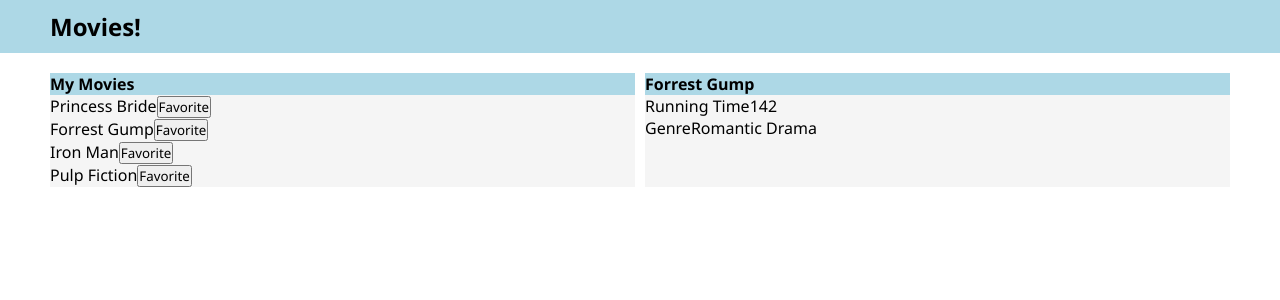
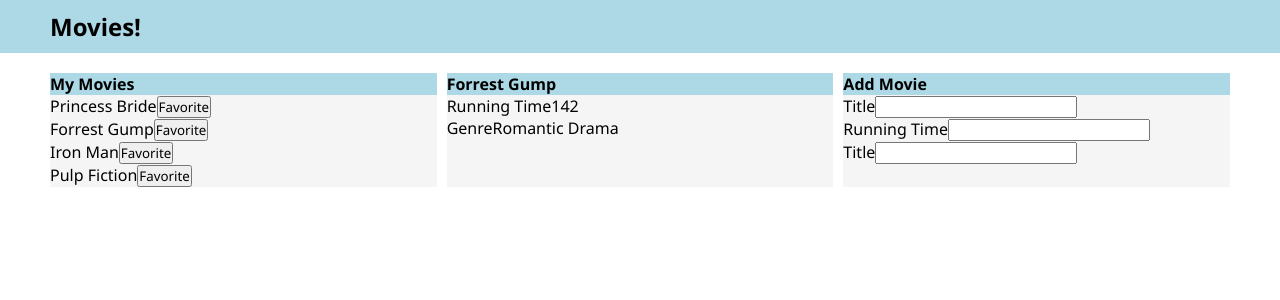
Before and after one commit to urielMart27/movies_frontend, a React (Create React App) app: page / in a window 1280 px wide. Shown: the top 300 px of the page. Built offline with nearby package versions, Linux system fonts and the light colour scheme.

Commit message:
Form is wired up to State

```diff
--- a/src/App.jsx
+++ b/src/App.jsx
@@ -2,6 +2,7 @@
 import Header from "./components/Header/Header";
 import MovieList from "./components/MovieList/MovieList";
 import MovieInfo from "./components/MovieInfo/MovieInfo";
+import NewMovieForm from "./components/NewMovieForm/NewMovieForm";
 
 function App() {
   const selectedMovie = {
@@ -16,6 +17,7 @@
       <div className="flex-container">
         <MovieList />
         <MovieInfo movieObj={selectedMovie} />
+        <NewMovieForm />
       </div>
     </div>
   );
--- a/src/components/MovieItem/MovieItem.jsx
+++ b/src/components/MovieItem/MovieItem.jsx
@@ -4,7 +4,6 @@
 const MovieItem = ({ title }) => {
   const [isFavorite, setIsFavorite] = useState(false);
 
-  console.log(isFavorite);
   const handleClick = (e) => {
     setIsFavorite(!isFavorite);
   };
--- /dev/null
+++ b/src/components/NewMovieForm/NewMovieForm.jsx
@@ -0,0 +1,30 @@
+import React, { useState } from "react";
+
+const NewMovieForm = ({}) => {
+  const [title, settitle] = useState("");
+  const [runningTime, setRunningTime] = useState("");
+  const [genre, setGenre] = useState("");
+
+  return (
+    <form className="flex-item">
+      <h4>Add Movie</h4>
+      <div>
+        <label>Title</label>
+        <input value={title} onChange={(e) => settitle(e.target.value)} />
+      </div>
+      <div>
+        <label>Running Time</label>
+        <input
+          value={runningTime}
+          onChange={(e) => setRunningTime(e.target.value)}
+        />
+      </div>
+      <div>
+        <label>Title</label>
+        <input value={genre} onChange={(e) => setGenre(e.target.value)} />
+      </div>
+    </form>
+  );
+};
+
+export default NewMovieForm;
```
